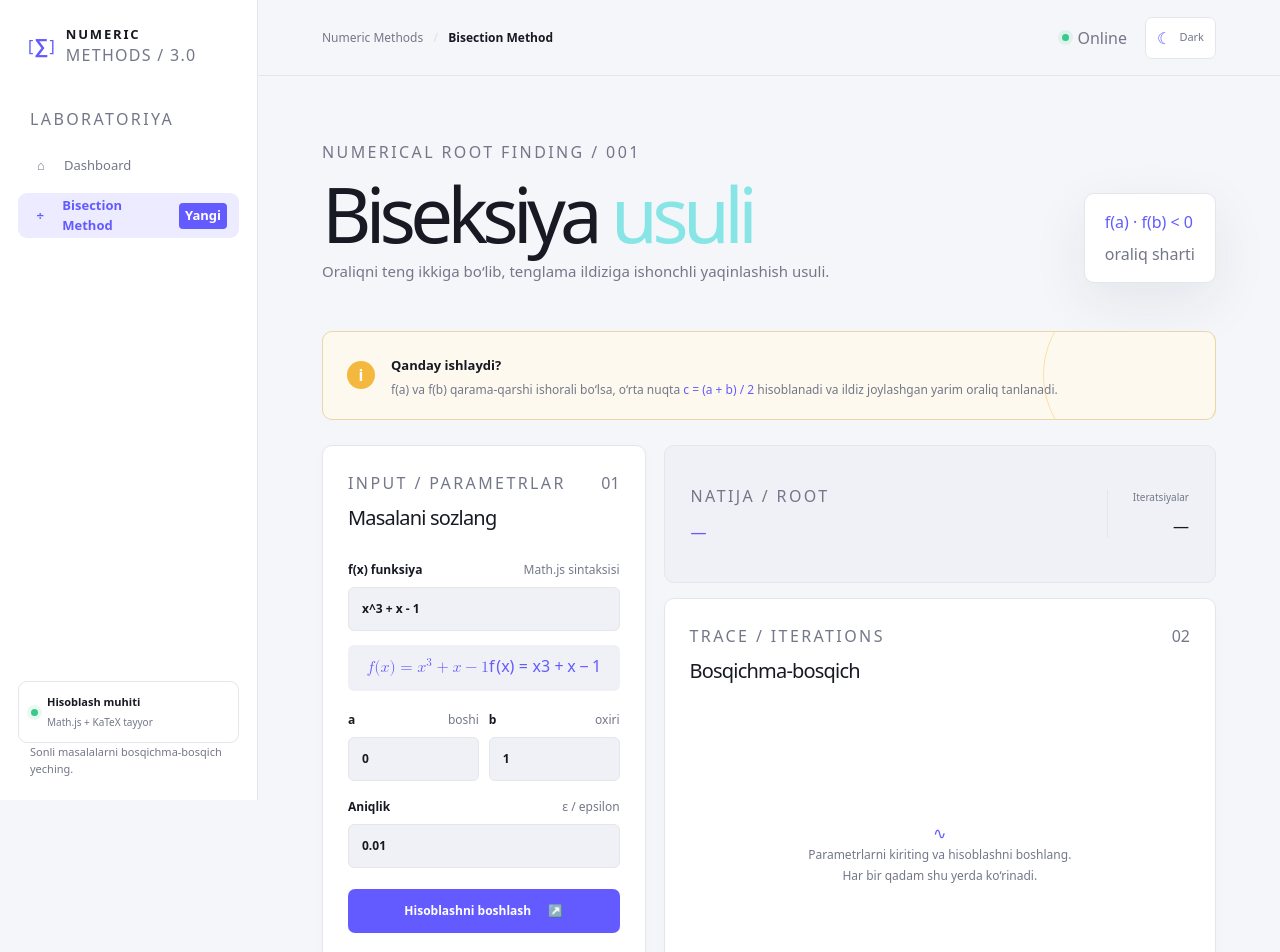
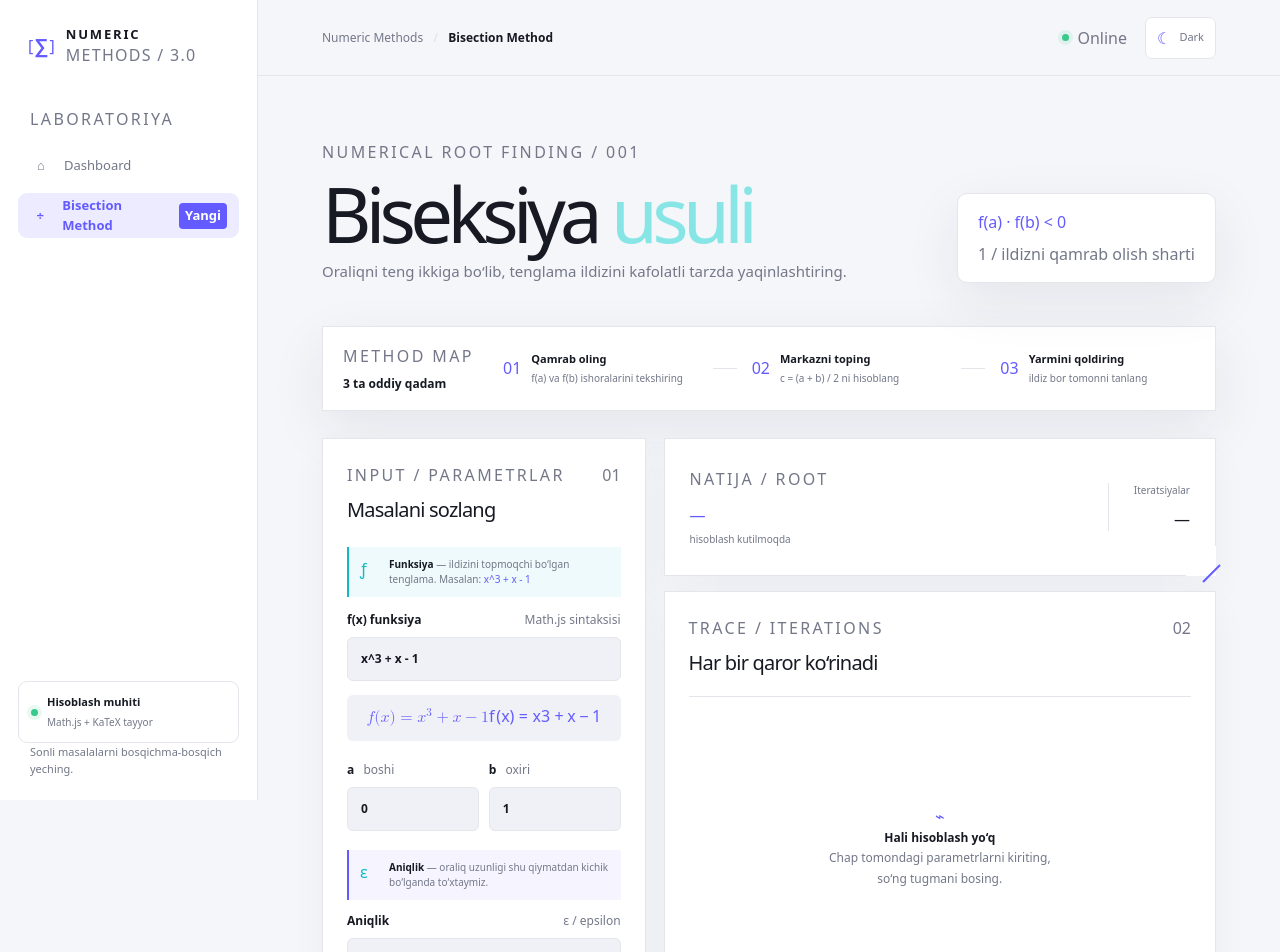
Before and after one commit to hexjasur/numeric-methods, a Next.js app: page /methods/bisection in a window 1280 px wide. Shown: the top 952 px of the page. Built offline with nearby package versions, Linux system fonts and the light colour scheme.

Commit message:
feat: refine bisection explanations and visual system

```diff
--- a/components/bisection-method.tsx
+++ b/components/bisection-method.tsx
@@ -5,7 +5,7 @@ import { all, create } from "mathjs";
 import katex from "katex";
 
 const math = create(all, {});
-type Step = { iteration: number; a: number; b: number; c: number; fa: number; fb: number; fc: number; width: number; done: boolean };
+type Step = { iteration: number; a: number; b: number; c: number; fa: number; fb: number; fc: number; width: number; done: boolean; interval: string; explanation: string };
 type Result = { root: number; iterations: number; steps: Step[] };
 
 function normalizeExpression(expression: string) {
@@ -24,48 +24,82 @@ export function BisectionMethod() {
   const [error, setError] = useState("");
 
   const formula = useMemo(() => {
-    try { return katex.renderToString(`f(x) = ${math.parse(normalizeExpression(expression)).toTex({ parenthesis: "keep", implicit: "hide" })}`, { throwOnError: false }); }
-    catch { return ""; }
+    try {
+      return katex.renderToString(`f(x) = ${math.parse(normalizeExpression(expression)).toTex({ parenthesis: "keep", implicit: "hide" })}`, { throwOnError: false });
+    } catch { return ""; }
   }, [expression]);
 
   function calculate() {
-    setError(""); setResult(null);
+    setError("");
+    setResult(null);
     try {
       const left = Number(a), right = Number(b), tolerance = Number(epsilon);
-      if (![left, right, tolerance].every(Number.isFinite) || tolerance <= 0 || left >= right) throw new Error("a < b bo‘lishi va aniqlik 0 dan katta bo‘lishi kerak.");
+      if (![left, right, tolerance].every(Number.isFinite) || tolerance <= 0 || left >= right) {
+        throw new Error("a < b bo‘lishi va aniqlik (ε) 0 dan katta bo‘lishi kerak.");
+      }
       const code = math.compile(normalizeExpression(expression));
       const f = (x: number) => Number(code.evaluate({ x }));
       let low = left, high = right, fa = f(low), fb = f(high);
       if (!Number.isFinite(fa) || !Number.isFinite(fb)) throw new Error("Funksiya berilgan nuqtalarda aniqlanmagan.");
       if (fa === 0) return setResult({ root: low, iterations: 0, steps: [] });
       if (fb === 0) return setResult({ root: high, iterations: 0, steps: [] });
-      if (fa * fb > 0) throw new Error(`f(a) va f(b) ishoralari bir xil: f(a) = ${format(fa, 4)}, f(b) = ${format(fb, 4)}. Oraliqda ildiz bo‘lishi uchun ishoralar qarama-qarshi bo‘lishi kerak.`);
+      if (fa * fb > 0) throw new Error(`f(a) va f(b) ishoralari bir xil: f(a) = ${format(fa, 4)}, f(b) = ${format(fb, 4)}. Ildizni qamrab olish uchun f(a) · f(b) < 0 bo‘lishi kerak.`);
+
       const steps: Step[] = [];
       for (let iteration = 1; iteration <= 100; iteration++) {
-        const c = (low + high) / 2, fc = f(c), width = high - low, done = width <= tolerance || Math.abs(fc) < 1e-15;
-        steps.push({ iteration, a: low, b: high, c, fa, fb, fc, width, done });
+        const c = (low + high) / 2;
+        const fc = f(c);
+        const width = high - low;
+        const done = width <= tolerance || Math.abs(fc) < 1e-15;
+        const leftHasRoot = fa * fc < 0;
+        const interval = leftHasRoot ? `[${format(low)}, ${format(c)}]` : `[${format(c)}, ${format(high)}]`;
+        const explanation = done ? "Oraliq uzunligi ε dan kichik — hisoblash to‘xtadi." : leftHasRoot ? "f(a) va f(c) ishoralari qarama-qarshi. Ildiz chap yarim oraliqda qoldi." : "f(c) va f(b) ishoralari qarama-qarshi. Ildiz o‘ng yarim oraliqda qoldi.";
+        steps.push({ iteration, a: low, b: high, c, fa, fb, fc, width, done, interval, explanation });
         if (done) return setResult({ root: c, iterations: iteration, steps });
-        if (fa * fc < 0) { high = c; fb = fc; } else { low = c; fa = fc; }
+        if (leftHasRoot) { high = c; fb = fc; } else { low = c; fa = fc; }
       }
       setResult({ root: (low + high) / 2, iterations: steps.length, steps });
-    } catch (cause) { setError(cause instanceof Error ? cause.message : "Formula yoki parametrlarni tekshiring."); }
+    } catch (cause) {
+      setError(cause instanceof Error ? cause.message : "Formula yoki parametrlarni tekshiring.");
+    }
   }
 
   return <div className="method-layout">
-    <section className="method-intro"><div><span className="eyebrow">NUMERICAL ROOT FINDING / 001</span><h1>Biseksiya <em>usuli</em></h1><p>Oraliqni teng ikkiga bo‘lib, tenglama ildiziga ishonchli yaqinlashish usuli.</p></div><div className="method-equation"><span>f(a) · f(b) &lt; 0</span><small>oraliq sharti</small></div></section>
-    <section className="guide-strip"><div className="guide-icon">i</div><div><strong>Qanday ishlaydi?</strong><p>f(a) va f(b) qarama-qarshi ishorali bo‘lsa, o‘rta nuqta <code>c = (a + b) / 2</code> hisoblanadi va ildiz joylashgan yarim oraliq tanlanadi.</p></div><div className="guide-rule" /></section>
+    <section className="method-intro">
+      <div><span className="eyebrow">NUMERICAL ROOT FINDING / 001</span><h1>Biseksiya <em>usuli</em></h1><p>Oraliqni teng ikkiga bo‘lib, tenglama ildizini kafolatli tarzda yaqinlashtiring.</p></div>
+      <div className="method-equation"><span>f(a) · f(b) &lt; 0</span><small>1 / ildizni qamrab olish sharti</small></div>
+    </section>
+    <section className="method-map" aria-label="Biseksiya usuli bosqichlari">
+      <div className="map-title"><span className="eyebrow">METHOD MAP</span><strong>3 ta oddiy qadam</strong></div>
+      <div className="map-step"><span>01</span><div><b>Qamrab oling</b><small>f(a) va f(b) ishoralarini tekshiring</small></div></div>
+      <div className="map-line" /><div className="map-step"><span>02</span><div><b>Markazni toping</b><small>c = (a + b) / 2 ni hisoblang</small></div></div>
+      <div className="map-line" /><div className="map-step"><span>03</span><div><b>Yarmini qoldiring</b><small>ildiz bor tomonni tanlang</small></div></div>
+    </section>
     <div className="calculator-grid">
-      <section className="control-card"><div className="card-heading"><div><span className="eyebrow">INPUT / PARAMETRLAR</span><h2>Masalani sozlang</h2></div><span className="card-index">01</span></div>
+      <section className="control-card open-corner-card">
+        <div className="card-heading"><div><span className="eyebrow">INPUT / PARAMETRLAR</span><h2>Masalani sozlang</h2></div><span className="card-index">01</span></div>
+        <div className="field-explainer"><span className="field-bullet">ƒ</span><p><b>Funksiya</b> — ildizini topmoqchi bo‘lgan tenglama. Masalan: <code>x^3 + x - 1</code></p></div>
         <label>f(x) funksiya <span>Math.js sintaksisi</span><input value={expression} onChange={(event) => setExpression(event.target.value)} placeholder="x^3 + x - 1" /></label>
         <div className="formula-preview">{formula ? <span dangerouslySetInnerHTML={{ __html: formula }} /> : <span className="invalid-formula">Formula ko‘rinishi uchun ifodani tekshiring</span>}</div>
-        <div className="field-row"><label>a <span>boshi</span><input type="number" step="any" value={a} onChange={(event) => setA(event.target.value)} /></label><label>b <span>oxiri</span><input type="number" step="any" value={b} onChange={(event) => setB(event.target.value)} /></label></div>
+        <div className="field-row"><label><span className="label-main">a <i>boshi</i></span><input type="number" step="any" value={a} onChange={(event) => setA(event.target.value)} /></label><label><span className="label-main">b <i>oxiri</i></span><input type="number" step="any" value={b} onChange={(event) => setB(event.target.value)} /></label></div>
+        <div className="field-explainer slim"><span className="field-bullet">ε</span><p><b>Aniqlik</b> — oraliq uzunligi shu qiymatdan kichik bo‘lganda to‘xtaymiz.</p></div>
         <label>Aniqlik <span>ε / epsilon</span><input type="number" step="any" min="0.000001" value={epsilon} onChange={(event) => setEpsilon(event.target.value)} /></label>
         <button className="primary-button calculate-button" onClick={calculate}>Hisoblashni boshlash <span>↗</span></button>
-        <div className="syntax-hint"><strong>Qabul qilinadi</strong><span>sin(x) · cos(x) · sqrt(x) · log(x) · x^2</span></div>
+        <div className="syntax-hint"><strong>Formula yozish namunasi</strong><span>sin(x) · cos(x) · sqrt(x) · log(x) · x^2</span></div>
       </section>
-      <section className="result-column"><div className={`result-card ${result ? "result-visible" : ""}`}><div><span className="eyebrow">NATIJA / ROOT</span><strong>{result ? format(result.root, 8) : "—"}</strong></div><div className="result-meta"><span>Iteratsiyalar</span><b>{result?.iterations ?? "—"}</b></div></div>
+      <section className="result-column">
+        <div className={`result-card open-corner-card ${result ? "result-visible" : ""}`}><div><span className="eyebrow">NATIJA / ROOT</span><strong>{result ? format(result.root, 8) : "—"}</strong><small>{result ? "taxminiy ildiz" : "hisoblash kutilmoqda"}</small></div><div className="result-meta"><span>Iteratsiyalar</span><b>{result?.iterations ?? "—"}</b></div></div>
         {error && <div className="error-card"><b>Hisoblashni davom ettirib bo‘lmaydi</b><p>{error}</p></div>}
-        <div className="steps-card"><div className="card-heading"><div><span className="eyebrow">TRACE / ITERATIONS</span><h2>Bosqichma-bosqich</h2></div><span className="card-index">02</span></div>{!result && !error && <div className="empty-state"><span>∿</span><p>Parametrlarni kiriting va hisoblashni boshlang.<br />Har bir qadam shu yerda ko‘rinadi.</p></div>}{result?.steps.length === 0 && <div className="empty-state compact"><span>✓</span><p>Ildiz oraliq chetida topildi.</p></div>}{result?.steps.map((step) => <article className={`step-item ${step.done ? "step-done" : ""}`} key={step.iteration}><div className="step-top"><b>QADAM {String(step.iteration).padStart(2, "0")}</b><span>{step.done ? "Aniqlikka erishildi ✓" : `|b − a| = ${format(step.width)}`}</span></div><div className="step-values"><span>a <b>{format(step.a)}</b></span><span>c <b>{format(step.c)}</b></span><span>b <b>{format(step.b)}</b></span></div><p>f(c) = <strong className={step.fc < 0 ? "negative" : "positive"}>{format(step.fc, 8)}</strong>{!step.done && <span> · Qarama-qarshi ishorali yarim oraliq tanlandi.</span>}</p></article>)}</div>
+        <div className="steps-card open-corner-card"><div className="card-heading"><div><span className="eyebrow">TRACE / ITERATIONS</span><h2>Har bir qaror ko‘rinadi</h2></div><span className="card-index">02</span></div>
+          {!result && !error && <div className="empty-state"><span>⌁</span><p><b>Hali hisoblash yo‘q</b><br />Chap tomondagi parametrlarni kiriting,<br />so‘ng tugmani bosing.</p></div>}
+          {result?.steps.length === 0 && <div className="empty-state compact"><span>✓</span><p><b>Ildiz oraliq chetida topildi.</b><br />Qo‘shimcha iteratsiya kerak emas.</p></div>}
+          {result?.steps.map((step) => <article className={`step-item ${step.done ? "step-done" : ""}`} key={step.iteration}>
+            <div className="step-top"><b>QADAM {String(step.iteration).padStart(2, "0")}</b><span>{step.done ? "Aniqlikka erishildi ✓" : `Oraliq: ${format(step.width)}`}</span></div>
+            <div className="step-values"><span>a <b>{format(step.a)}</b></span><span className="midpoint">c <b>{format(step.c)}</b></span><span>b <b>{format(step.b)}</b></span></div>
+            <div className="step-function">f(c) = <strong className={step.fc < 0 ? "negative" : "positive"}>{format(step.fc, 8)}</strong></div>
+            <p className="step-explanation"><b>{step.done ? "Natija:" : "Qaror:"}</b> {step.explanation} {!step.done && <><br /><span>Keyingi oraliq: <code>{step.interval}</code></span></>}</p>
+          </article>)}
+        </div>
       </section>
     </div>
   </div>;
```
Also changed, not shown: app/globals.css.
